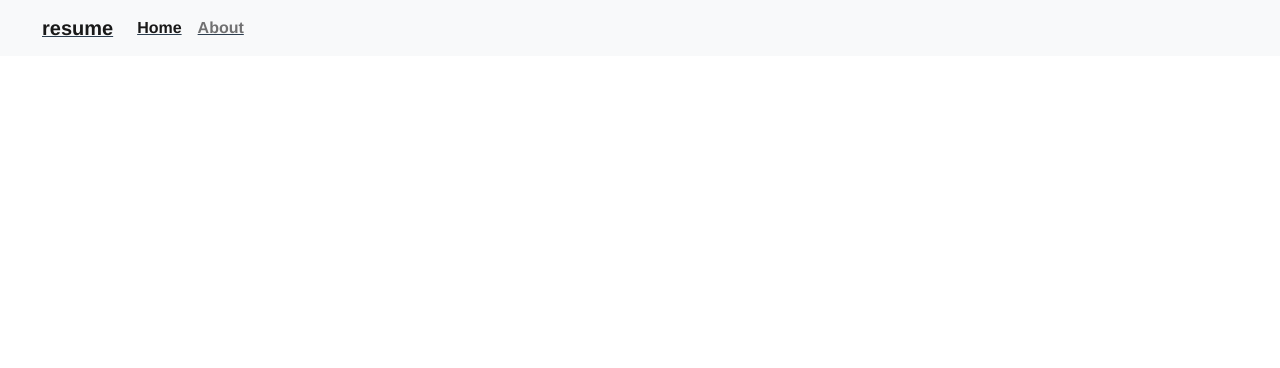
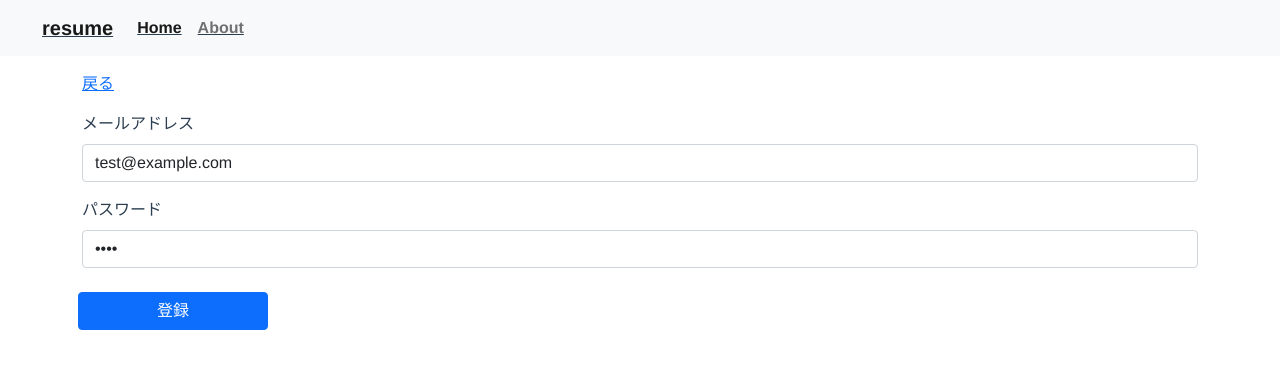
Before and after one commit to 0gravity000/resume-vue, a Vue app: page /register in a window 1280 px wide. Before the commit this address had no page. Shown: the top 368 px of the page. Built offline with nearby package versions, Linux system fonts and the light colour scheme; no server answers.

Commit message:
RegisterViewを追加(たたき台)

```diff
--- a/package.json
+++ b/package.json
@@ -8,6 +8,7 @@
     "lint": "vue-cli-service lint"
   },
   "dependencies": {
+    "axios": "^0.26.1",
     "bootstrap": "^5.1.3",
     "core-js": "^3.8.3",
     "vue": "^3.2.13",
--- a/src/App.vue
+++ b/src/App.vue
@@ -1,6 +1,6 @@
 <template>
   <NavbarMain />
-  <router-view/>
+  <router-view />
 </template>
 
 <script>
@@ -10,7 +10,7 @@ import NavbarMain from '@/components/NavbarMain.vue'
 export default {
   components: {
     NavbarMain
-  }
+  },
 }
 
 </script>
--- a/src/router/index.js
+++ b/src/router/index.js
@@ -2,6 +2,7 @@ import { createRouter, createWebHistory } from 'vue-router'
 import HomeView from '../views/HomeView.vue'
 import TopView from '../views/TopView.vue'
 import SampleView from '../views/SampleView.vue'
+import RegisterView from '../views/RegisterView.vue'
 
 const routes = [
   {
@@ -26,7 +27,13 @@ const routes = [
     // this generates a separate chunk (about.[hash].js) for this route
     // which is lazy-loaded when the route is visited.
     component: () => import(/* webpackChunkName: "about" */ '../views/AboutView.vue')
-  }
+  },
+  {
+    path: '/register',
+    name: 'register',
+    component: RegisterView
+  },
+
 ]
 
 const router = createRouter({
--- /dev/null
+++ b/src/views/RegisterView.vue
@@ -0,0 +1,82 @@
+<template>
+  <div class="container">
+    <div class="register">
+      <div class="my-3">
+        <router-link to="/">戻る</router-link>
+      </div>
+      <form>
+        <div  class="row">
+          <div class="col-12 mb-3">
+            <label class="form-label">メールアドレス</label>
+            <input id="ｰinput-email1" v-model="email" class="form-control" type="email">
+          </div>
+          <div class="col-12 mb-3">
+            <label class="form-label">パスワード</label>
+            <input id="input-password1" v-model="password" class="form-control" type="password">
+          </div>
+          <button type="button" @click="postAccount" class="col-2 btn btn-primary m-2">登録</button>
+        </div>  <!-- row end -->
+      </form>
+    </div>
+  </div>
+</template>
+
+<script>
+//let self = this.$router;  //promiseコールバック関数内でthisは使えないので回避用 this.$router.push('/') NG
+const axios = require('axios').default
+
+export default {
+  name: 'RegisterView',
+  inject: ['theBaseURL'],
+  data () {
+    return {
+      email: "test@example.com",
+      password: "4444",
+      accountList: [],
+    }
+  },
+  mounted () {
+    this.updataAccountList()
+  },
+  methods: {
+    updataAccountList: async function () {
+      axios
+        .get("/api/accounts")
+        .then((res) => {
+          console.log(res);
+          this.accountList = res.data;
+        })
+        .catch((err) => {
+          console.log(err);
+        });
+      console.log(this.accountList)
+    },
+    postAccount: async function () {
+      axios.post('/api/accounts', {
+        email: this.email,
+        password: this.password
+      })
+      .then(function (res) {
+        console.log(res);
+        const str = window.location.href
+        const str2= str.replace('/register', '');
+        //console.log(str2);
+        //window.location.href = 'http://127.0.0.1:5000/'
+        //self.push({ name: "top" }) NG
+        window.location.href = str2
+      })
+      .catch(function (err) {
+        console.log(err);
+      });
+    }
+  }
+}
+</script>
+
+<!-- Add "scoped" attribute to limit CSS to this component only -->
+<style scoped>
+.register {
+  text-align: start;
+}
+
+</style>
--- a/src/views/TopView.vue
+++ b/src/views/TopView.vue
@@ -7,10 +7,9 @@
         <div class="card-overlay-text p-4">
           <h1 class="card-title text-center">Resume | 履歴書を簡単に作成</h1>
           <p class="card-text text-center">面倒な履歴書、職務経歴書の作成の負担を軽減します。</p>
-          <div class="d-grid gap-2 col-4 mx-auto">
+          <div>
             <router-link to="/sample">
-              <!--<button class="content_boxlink mt-3" type="button" onclick="location.href='/guest'">サンプルを見てみる</button>-->
-              <button class="content_boxlink" type="button">サンプルを見てみる</button>
+              <button class="content_boxlink" type="button">サンプルを見る</button>
             </router-link>
           </div>
         </div>
@@ -18,8 +17,7 @@
         <div class="card-overlay-text p-4">
           <h3 class="card-title text-center">アカウントを登録して履歴書を作成する</h3>
           <div>
-            <router-link to="/sample">
-              <!--<button class="content_boxlink mt-3" type="button" onclick="location.href='/guest'">サンプルを見てみる</button>-->
+            <router-link to="/register">
               <button class="content_boxlink" type="button">アカウント登録</button>
             </router-link>
           </div>
```
Also changed, not shown: 1 other file (tests, documents, lock files or other folders).
